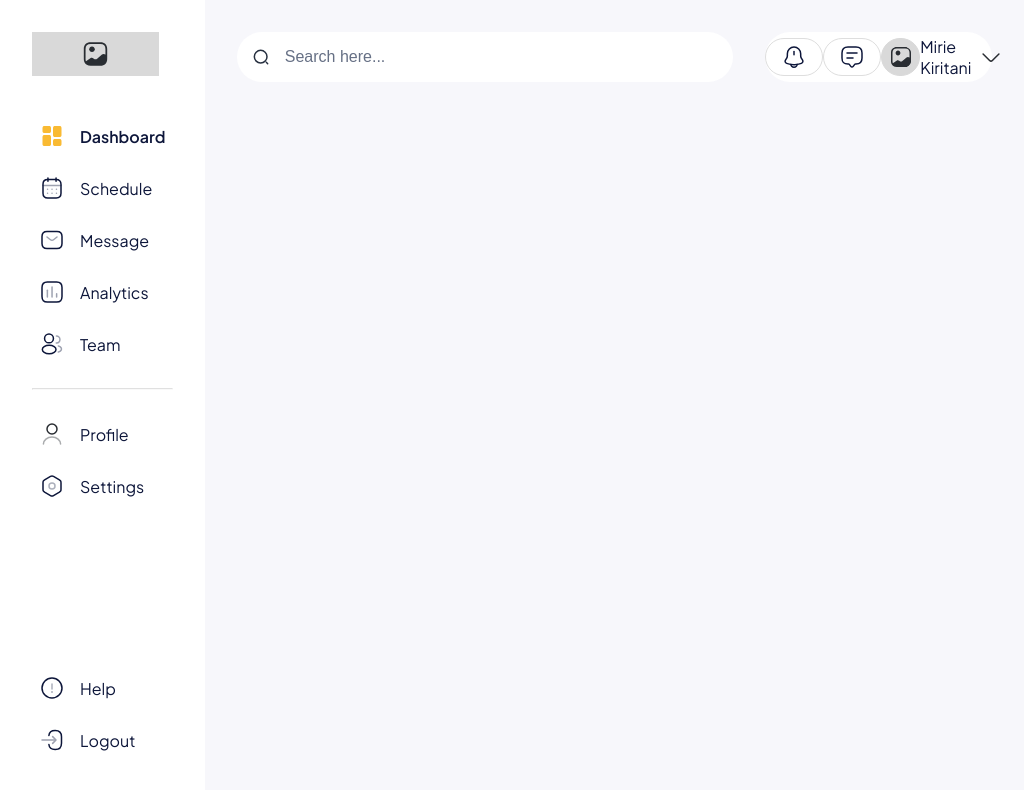
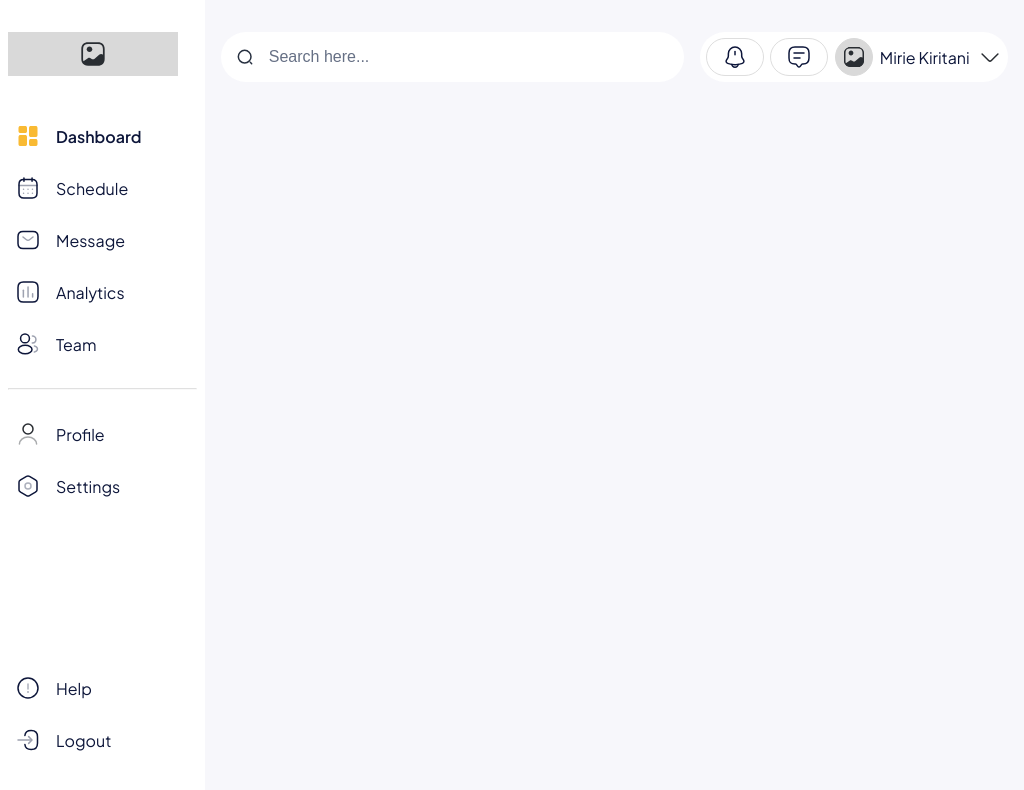
Before and after one commit to parikshitadhikari/ij-frac, a plain HTML site: page index.html in a window 1024 px wide. Drawn offline with Linux system fonts and the light colour scheme.

Commit message:
responsiveness designing of sidebar and header

```diff
--- a/styles.css
+++ b/styles.css
@@ -3,8 +3,9 @@
   margin: 0;
   padding: 0;
   box-sizing: border-box;
+  /* border: 1px solid red; */
 }
-/* variables for colors */
+/* variable declaration */
 :root {
   --white-bg: #ffffff;
   --icon-bg: #d9d9d9;
@@ -152,6 +153,7 @@ main {
   transition: 0.5s;
 }
 
+/* Mobile and small tablets screen */
 @media (max-width: 768px) {
   .sidebar {
     padding: 1rem;
@@ -166,12 +168,40 @@ main {
     margin: 0.5rem 0;
   }
 }
-
-@media (min-width: 768px) and (max-width: 1440px) {
+/* Bigger tablets screen */
+@media (min-width: 768px) and (max-width: 1024px) {
+  .sidebar {
+    padding: 2rem 0.5rem;
+  }
   .sidebar-item {
     padding: 0.75rem 0.5rem;
   }
   hr {
     margin: 1rem 0;
   }
+  main {
+    padding: 2rem 1rem;
+  }
+  .navbar {
+    gap: 1rem;
+  }
+  .search-box,
+  .notification-chat {
+    width: 50%;
+  }
 }
+/* Laptops screen */
+@media (min-width: 1024px) and (max-width: 1340px) {
+  hr {
+    margin: 1rem 0;
+  }
+  .sidebar-item {
+    padding: 0.75rem 0.5rem;
+  }
+  .search-box {
+    width: 60%;
+  }
+  .notification-chat {
+    width: 40%;
+  }
+}
```
